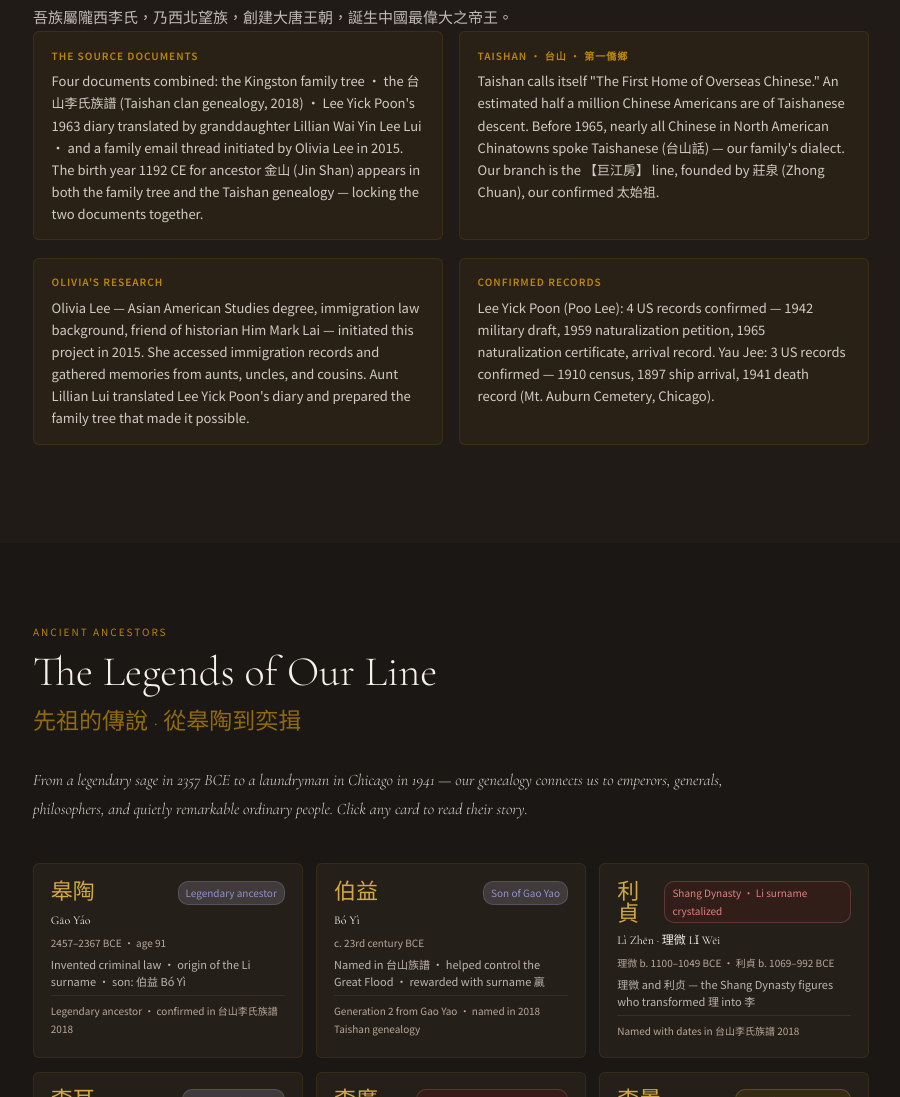
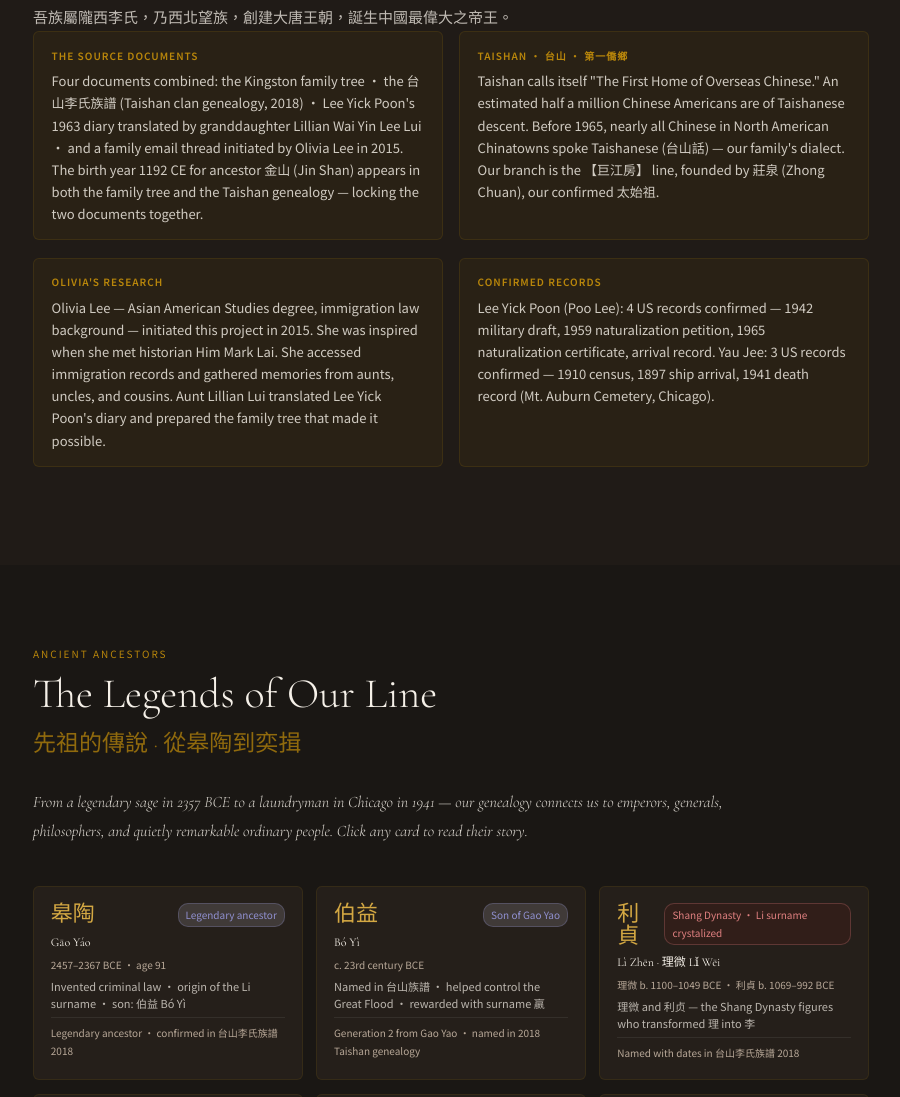
Before and after one commit to kingstonlee/leefamilyheritage, a plain HTML site: page index.html in a window 1280 px wide. Shown: the part 1258-2355 px from the top of the page, without its empty margins (189-1089 px from the left). Drawn offline with nearby package versions, Linux system fonts and the light colour scheme.

Commit message:
index.html update

```diff
--- a/index.html
+++ b/index.html
@@ -235,7 +235,7 @@ footer{text-align:center;padding:2rem;font-size:10px;color:var(--faint);font-fam
       <div class="icard"><h4>Taishan · 台山 · 第一僑鄉</h4><p>Taishan calls itself "The First Home of Overseas Chinese." An estimated half a million Chinese Americans are of Taishanese descent. Before 1965, nearly all Chinese in North American Chinatowns spoke Taishanese (台山話) — our family's dialect. Our branch is the 【巨江房】 line, founded by 莊泉 (Zhong Chuan), our confirmed 太始祖.</p></div>
     </div>
     <div class="two">
-      <div class="icard"><h4>Olivia's research</h4><p>Olivia Lee — Asian American Studies degree, immigration law background, friend of historian Him Mark Lai — initiated this project in 2015. She accessed immigration records and gathered memories from aunts, uncles, and cousins. Aunt Lillian Lui translated Lee Yick Poon's diary and prepared the family tree that made it possible.</p></div>
+      <div class="icard"><h4>Olivia's research</h4><p>Olivia Lee — Asian American Studies degree, immigration law background — initiated this project in 2015. She was inspired when she met historian Him Mark Lai. She accessed immigration records and gathered memories from aunts, uncles, and cousins. Aunt Lillian Lui translated Lee Yick Poon's diary and prepared the family tree that made it possible.</p></div>
       <div class="icard"><h4>Confirmed records</h4><p>Lee Yick Poon (Poo Lee): 4 US records confirmed — 1942 military draft, 1959 naturalization petition, 1965 naturalization certificate, arrival record. Yau Jee: 3 US records confirmed — 1910 census, 1897 ship arrival, 1941 death record (Mt. Auburn Cemetery, Chicago).</p></div>
     </div>
   </div>
```
